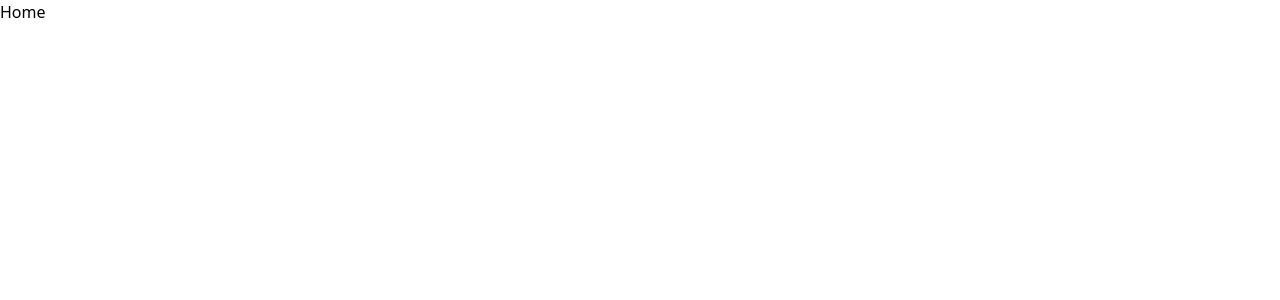
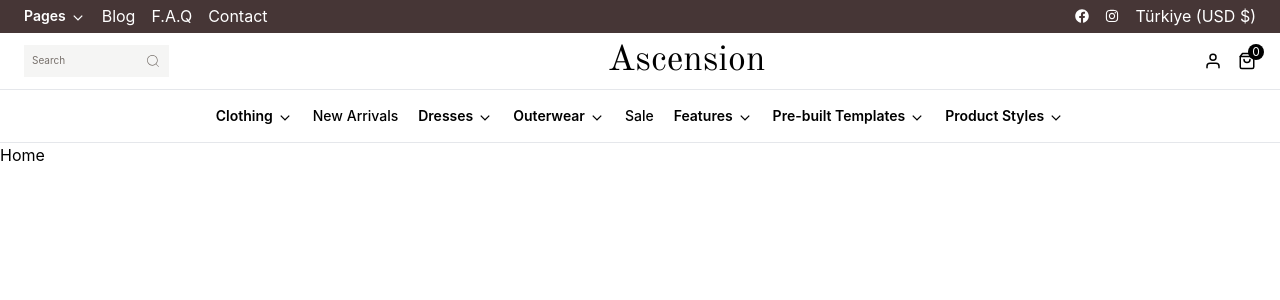
Before and after one commit to Strive-Gaming-Hub/e-commerce-frontend, a Next.js app: page / in a window 1280 px wide. Shown: the top 300 px of the page. Built offline with nearby package versions, Linux system fonts and the light colour scheme.

Commit message:
created header with sample dropdown content

```diff
--- a/src/app/globals.css
+++ b/src/app/globals.css
@@ -1,3 +1,12 @@
+@import url('https://fonts.googleapis.com/css2?family=Old+Standard+TT:ital,wght@0,400;0,700;1,400&display=swap');
+
 @tailwind base;
 @tailwind components;
 @tailwind utilities;
+
+.nav-link-animation {
+    @apply w-0 absolute h-[1px] bg-accent -bottom-1 group-hover:w-full duration-200 ease-in-out transition-all;
+}
+.badge {
+    @apply bg-red-500 text-white text-xs px-2 py-1 rounded ml-2;
+}
--- a/src/app/layout.js
+++ b/src/app/layout.js
@@ -1,5 +1,8 @@
 import { Geist, Geist_Mono } from "next/font/google";
 import "./globals.css";
+import Navbar from "@/components/Navbar";
+import '@mantine/core/styles.css';
+import { ColorSchemeScript, MantineProvider, mantineHtmlProps } from '@mantine/core';
 
 const geistSans = Geist({
   variable: "--font-geist-sans",
@@ -18,12 +21,19 @@
 
 export default function RootLayout({ children }) {
   return (
-    <html lang="en">
-      <body
+    <html lang="en" {...mantineHtmlProps}>
+    <head>
+      <title>Shopstar</title>
+        <ColorSchemeScript />
+    </head>
+    <body
         className={`${geistSans.variable} ${geistMono.variable} antialiased`}
-      >
-        {children}
-      </body>
+    >
+      <MantineProvider withGlobalClasses>
+          <Navbar />
+          {children}
+      </MantineProvider>
+    </body>
     </html>
   );
 }
--- /dev/null
+++ b/src/components/Dropdown.jsx
@@ -0,0 +1,23 @@
+import { Menu, MenuItem, UnstyledButton } from "@mantine/core";
+import {CgChevronDown} from "react-icons/cg";
+
+const Dropdown = ({ label, items }) => {
+    return (
+        <Menu shadow="md" width={200}>
+            <Menu.Target>
+                <UnstyledButton className="flex items-center gap-1 group relative">
+                    <p className="text-sm font-semibold">{label}</p>
+                    <CgChevronDown className="relative top-0.5" />
+                    <div className="nav-link-animation"></div>
+                </UnstyledButton>
+            </Menu.Target>
+            <Menu.Dropdown>
+                {items.map((item, index) => (
+                    <MenuItem key={index}>{item}</MenuItem>
+                ))}
+            </Menu.Dropdown>
+        </Menu>
+    );
+};
+
+export default Dropdown;
--- a/src/components/Header.jsx
+++ /dev/null
@@ -1,5 +0,0 @@
-export default function Header() {
-    return (
-        <header></header>
-    )
-}
--- /dev/null
+++ b/src/components/Navbar.jsx
@@ -0,0 +1,60 @@
+"use client";
+
+import { Text } from "@mantine/core";
+import { FaFacebook, FaInstagram } from "react-icons/fa";
+import { FiShoppingBag, FiUser } from "react-icons/fi";
+import { CiSearch } from "react-icons/ci";
+import Dropdown from "./Dropdown";
+
+const Navbar = () => {
+    return (
+        <header className="w-full border-b bg-white">
+            <div className="bg-accent text-white flex justify-between items-center py-1 px-6 text-sm">
+                <div className="flex items-center gap-4">
+                    <Dropdown label="Pages" items={["About", "Services", "Careers"]} />
+                    <Text>Blog</Text>
+                    <Text>F.A.Q</Text>
+                    <Text>Contact</Text>
+                </div>
+                <div className="flex items-center gap-4">
+                    <FaFacebook className="cursor-pointer" />
+                    <FaInstagram className="cursor-pointer" />
+                    <Text>Türkiye (USD $)</Text>
+                </div>
+            </div>
+            <div className="w-full flex items-center justify-between py-2 px-6">
+                <div className="bg-stone-100 p-2 flex items-center justify-center gap-20 cursor-pointer">
+                    <p className="text-extralight text-2xs text-stone-500">Search</p>
+                    <CiSearch className="text-stone-500" />
+                </div>
+                <h1 className="text-4xl font-logo">Ascension</h1>
+                <div className="flex items-center gap-4">
+                    <FiUser className="cursor-pointer text-lg" />
+                    <div className="relative">
+                        <FiShoppingBag className="cursor-pointer text-lg" />
+                        <span className="absolute -top-2 -right-2 bg-black text-white text-xs rounded-full w-4 h-4 flex items-center justify-center">0</span>
+                    </div>
+                </div>
+            </div>
+            <hr/>
+            <div className="w-full flex justify-center items-center py-4 px-6 gap-5">
+                <Dropdown label="Clothing" items={["Men", "Women", "Kids"]} />
+                <div className="relative group">
+                    <Text size="sm" fw={500} className="cursor-pointer">New Arrivals</Text>
+                    <div className="nav-link-animation"></div>
+                </div>
+                <Dropdown label="Dresses" items={["Casual", "Formal"]} />
+                <Dropdown label="Outerwear" items={["Jackets", "Coats"]} />
+                <div className="relative group">
+                    <Text size="sm" fw={500} className="cursor-pointer">Sale</Text>
+                    <div className="nav-link-animation"></div>
+                </div>
+                <Dropdown label="Features" items={["Best Sellers", "Trending"]} />
+                <Dropdown label="Pre-built Templates" items={["Modern", "Classic"]} />
+                <Dropdown label="Product Styles" items={["Minimal", "Luxury"]} />
+            </div>
+        </header>
+    );
+};
+
+export default Navbar;
--- a/tailwind.config.mjs
+++ b/tailwind.config.mjs
@@ -10,7 +10,14 @@
       colors: {
         background: "var(--background)",
         foreground: "var(--foreground)",
+        accent: "#463636"
       },
+      fontFamily: {
+        logo: 'Old Standard TT, serif'
+      },
+      fontSize: {
+        "2xs": "10px"
+      }
     },
   },
   plugins: [],
```
